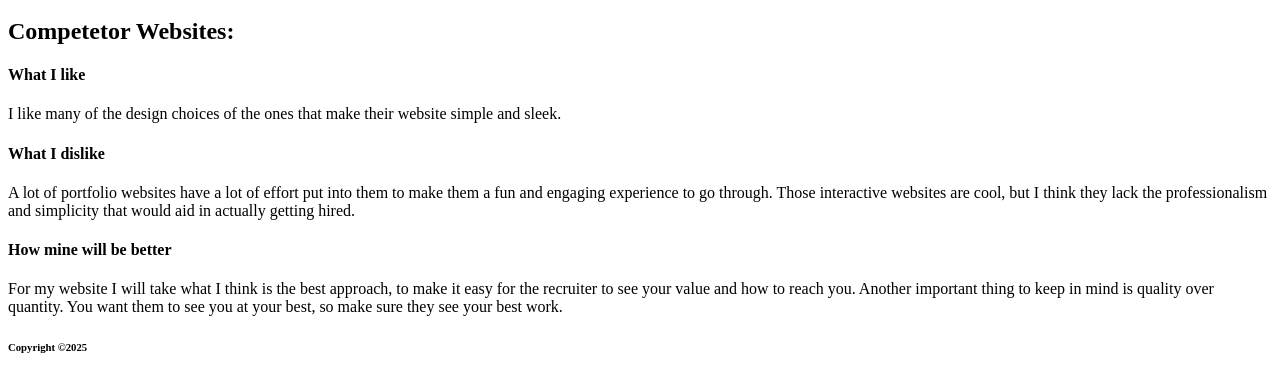
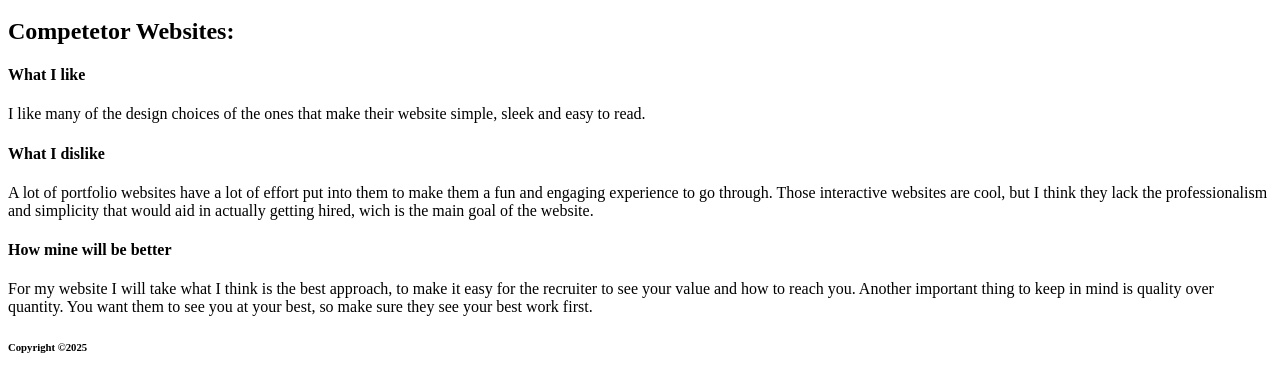
Before and after one commit to PaytonGunnell/se1400, a plain HTML site: page milestone1/competition.html in a window 1280 px wide. Shown: the part 100-492 px from the top of the page. Drawn offline with Linux system fonts and the light colour scheme.

Commit message:
Updated some content in milestone1

```diff
--- a/milestone1/competition.html
+++ b/milestone1/competition.html
@@ -21,18 +21,18 @@
             <p>
                 <h4>What I like</h4>
                 <p>
-                    I like many of the design choices of the ones that make their website simple and sleek.
+                    I like many of the design choices of the ones that make their website simple, sleek and easy to read.
                 </p>
                 <h4>What I dislike</h4>
                 <p>
                     A lot of portfolio websites have a lot of effort put into them to make them a fun and engaging experience to go through.
-                    Those interactive websites are cool, but I think they lack the professionalism and simplicity that would aid in actually getting hired.
+                    Those interactive websites are cool, but I think they lack the professionalism and simplicity that would aid in actually getting hired, wich is the main goal of the website.
                 </p>
                 <h4>How mine will be better</h4>
                 <p>
                     For my website I will take what I think is the best approach, to make it easy for the recruiter to see your value and how to reach you.
                     Another important thing to keep in mind is quality over quantity.
-                    You want them to see you at your best, so make sure they see your best work.
+                    You want them to see you at your best, so make sure they see your best work first.
                 </p>
             </p>
         </main>
```
Also changed, not shown: milestone1/audience.html (+2 -2 lines).
